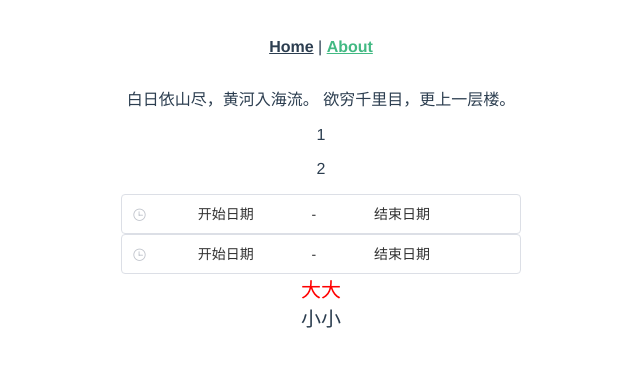
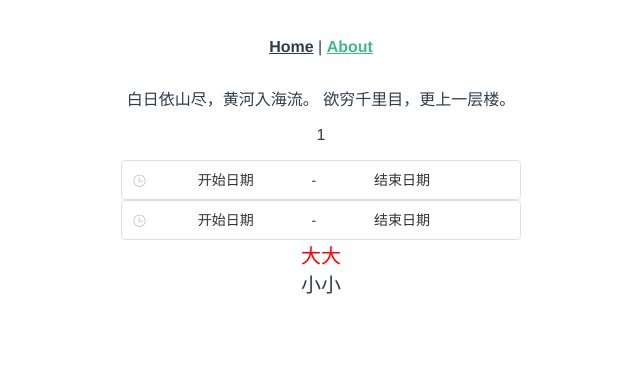
Before and after one commit to 1997zyb/vue2, a Vue app: page /about in a window 1280 px wide. Shown: the top 366 px of the page, without its empty margins (319-959 px from the left). Built offline with nearby package versions, Linux system fonts and the light colour scheme; what mavon-editor would draw is missing.

Commit message:
rEVERt "2提交"
This reverts commit dc1bd96970046b956b1b933f95b8c859a722ff89.

```diff
--- a/src/views/AboutView.vue
+++ b/src/views/AboutView.vue
@@ -3,7 +3,6 @@
     白日依山尽，黄河入海流。
     欲穷千里目，更上一层楼。
     <p>1</p>
-    <p>2</p>
     <div class="range">
       <el-date-picker v-model="showTabTime1" type="datetimerange" valueFormat="yyyy-MM-dd HH:mm:ss"
         start-placeholder="开始日期" end-placeholder="结束日期">
```
